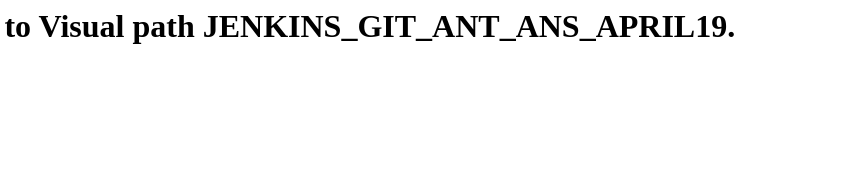
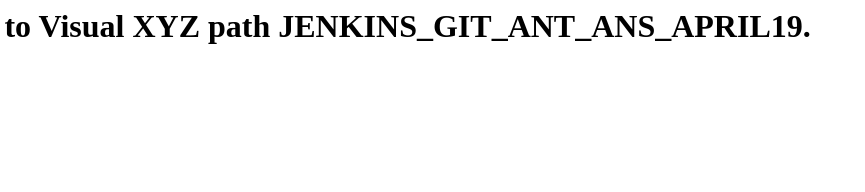
Before and after one commit to santoshdevops/sampleapr5, a plain HTML site: page index.html in a window 1280 px wide. Shown: the full height of the page, 136-1001 px from the left. Drawn offline with Linux system fonts and the light colour scheme.

Commit message:
Update index.html

```diff
--- a/index.html
+++ b/index.html
@@ -3,7 +3,7 @@
 </head>
 <body>
     <h1>
-        Welcome to Visual path JENKINS_GIT_ANT_ANS_APRIL19.
+        Welcome to Visual XYZ path JENKINS_GIT_ANT_ANS_APRIL19.
     </h1>
     <br/><br/><br/>
     <p>
```
